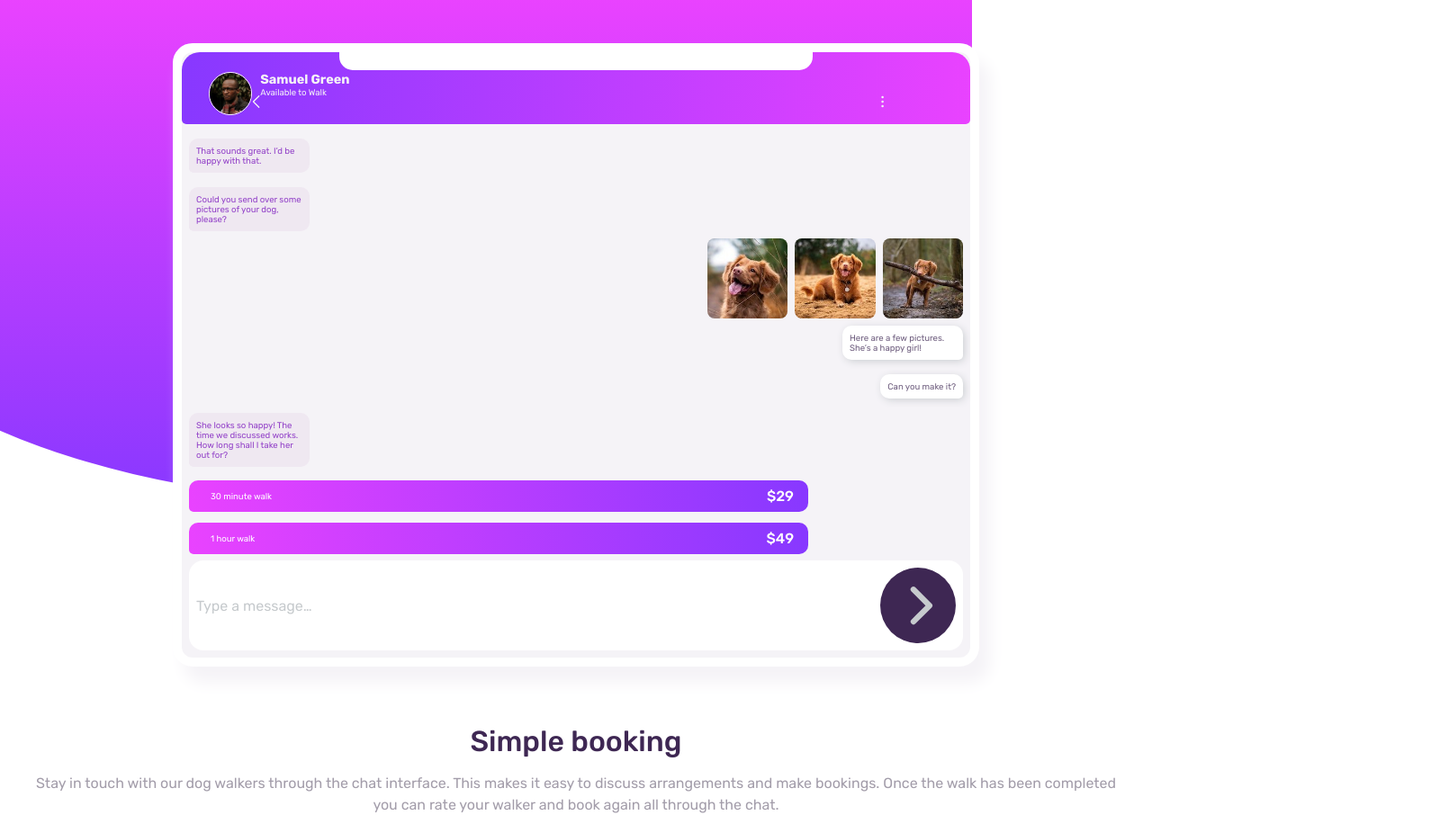
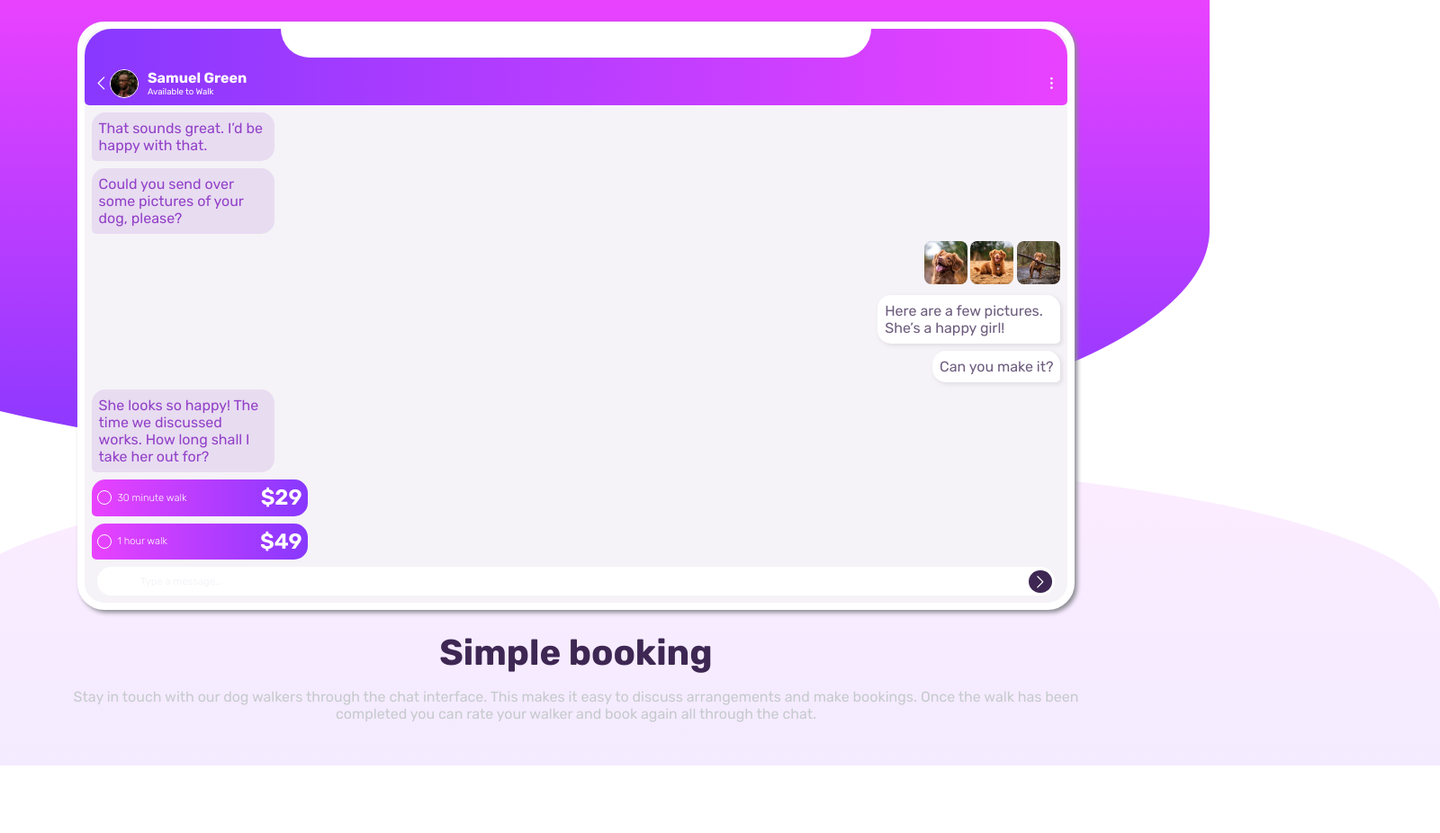
Before and after one commit to undeadskeleton/chat-app, a plain HTML site: page index.html in a window 1280 px wide. Shown: the whole page at 90% size, 1600 px wide, since content can reach past the window. After the commit the page ends 851 px from the top, so only its background shows below. Drawn offline with Linux system fonts and the light colour scheme.

Commit message:
Add files via upload

```diff
--- a/background-design.css
+++ b/background-design.css
@@ -1,41 +1,28 @@
 .background-design{
-    position:absolute;
-    top:0;
-    right:200px;
-    z-index: -1;
-    height:70%;
-    width:99%;
-    /* border: 1px solid #000; */
-    background: linear-gradient(
-        var(--light-magenta),
-          var(--light-violet)
-        );
-    align-self: flex-start;
-    border-radius:0 0 150% 150%;
-
+   z-index:-1;
+   top:0;
+   left:-20rem;
+   position: absolute;
+   width:130%;
+   height:60%;
+   border-radius:0 0 50% 50%;
+   background:linear-gradient(
+   var(--primary-light-magenta),
+   var(--primary-light-violet)
+   );
 }
 
-
 .background-design2{
-  display:inline-block;
-  position:absolute;
-  bottom:-100px;
-  right:-170px;
-  z-index: -1;
-  height:90%;
-  width:38%;
-  /* border: 1px solid #000; */
-  background: linear-gradient(
-      var(--light-magenta),
-        var(--light-violet)
-      );
-  align-self: flex-end;
-  border-radius: 150% 150% 0 0;
-  opacity:0.1;
+   z-index:-1;
+   bottom:0;
+   right:-20rem;
+   position: absolute;
+   width:130%;
+   height:40%;
+   border-radius: 50% 50% 0 0;
+   background:linear-gradient(
+   var(--primary-light-magenta),
+   var(--primary-light-violet)
+   );
+   opacity: 0.1;
 }
-
-@media (min-width:375px){
-  .background-design2{
-    display:none;
-  }
-}
--- a/global.css
+++ b/global.css
@@ -1,27 +1,13 @@
-*,*:before,*::after{
-    box-sizing: border-box;
+*,*::before,*::after{
+   box-sizing:border-box;
 }
 
 *{
-    margin:0;
-    padding:0;
+   margin: 0 0 0 0;
+   padding: 0 0 0 0;
 }
 
 body{
-    font-family: 'Rubik', sans-serif;
-    display:flex;
-    flex-direction: column;
-    justify-content: center;
-    align-items: center;
-    background-color: var(--white);
-
+   position:relative;
+   overflow-x:hidden;
 }
-
-@media (min-width:1440px){
-    body{
-        flex-direction: row;
-        display:block;
-        border: 1px solid red;
-        /* margin:3rem 0; */
-    }
-}
--- a/index.html
+++ b/index.html
@@ -1,79 +1,100 @@
 <!DOCTYPE html>
 <html lang="en">
+
 <head>
    <meta charset="UTF-8">
-  <meta name="viewport" content="width=device-width, initial-scale=1.0"> <!-- displays site properly based on user's device -->
+   <meta name="viewport" content="width=device-width, initial-scale=1.0">
 
    <link rel="icon" type="image/png" sizes="32x32" href="./images/favicon-32x32.png">
 
-  <title>Frontend Mentor | [Challenge Name Here]</title>
-  <!-- FONT-FILES -->
-  <!-- class="w-6 h-6" -->
+   <title>Chat app</title>
+
+   <!-- FONT-STYLE -->
    <link rel="preconnect" href="https://fonts.googleapis.com">
    <link rel="preconnect" href="https://fonts.gstatic.com" crossorigin>
-<link href="https://fonts.googleapis.com/css2?family=Rubik:wght@400;500;700&display=swap" rel="stylesheet">
-  <!-- CSS FILES -->
+   <link href="https://fonts.googleapis.com/css2?family=Rubik:ital,wght@0,300..900;1,300..900&display=swap" rel="stylesheet">
+
+   <!-- CSS-FILES
+  Feel free to remove these styles or customise in your own stylesheet 👍 -->
+
    <link rel="stylesheet" href="global.css">
-  <link rel="stylesheet" href="chat-container.css">
-  <link rel="stylesheet" href="contact-status.css">
-  <link rel="stylesheet" href="chats.css">
-  <link rel="stylesheet" href="picture.css">
-  <link rel="stylesheet" href="payment.css">
-  <link rel="stylesheet" href="type-box.css">
+   <link rel="stylesheet" href="background-design.css">
+   <link rel="stylesheet" href="main-container.css">
+   <link rel="stylesheet" href="chat-conatiner.css">
+   <link rel="stylesheet" href="status-container.css">
+   <link rel="stylesheet" href="chat-area.css">
+   <link rel="stylesheet" href="type-area.css">
    <link rel="stylesheet" href="outside-text.css">
-  <link rel="stylesheet" href="background-design.css">
    <link rel="stylesheet" href="utility.css">
+   <style>
+      .attribution {
+         font-size: 11px;
+         text-align: center;
+      }
 
-  <style>
-    .attribution { font-size: 11px; text-align: center; }
-    .attribution a { color: hsl(228, 45%, 44%); }
+      .attribution a {
+         color: hsl(228, 45%, 44%);
+      }
    </style>
 </head>
+
 <body>
-  <section class="background-design"></section>
+   <div class="background-design">
+   </div>
+   <section class="main-container">
       <section class="chat-container">
-    <div class="contact-status">
+         <div class="status-container">
             <div class="notch"></div>
-      <div class="others">
-        <svg xmlns="http://www.w3.org/2000/svg" fill="none" viewBox="0 0 24 24" stroke-width="1.5" stroke="currentColor" >
-          <path stroke-linecap="round" stroke-linejoin="round" d="M15.75 19.5 8.25 12l7.5-7.5" />
+            <svg xmlns="http://www.w3.org/2000/svg" viewBox="0 0 24 24" fill="currentColor">
+               <path fill-rule="evenodd" d="M7.72 12.53a.75.75 0 0 1 0-1.06l7.5-7.5a.75.75 0 1 1 1.06 1.06L9.31 12l6.97 6.97a.75.75 0 1 1-1.06 1.06l-7.5-7.5Z" clip-rule="evenodd" />
             </svg>
-
             <div class="contact">
-          <img class="avatar" src="avatar.jpg" alt="">
-         <div class="">
-           <div class="name">Samuel Green</div>
-           <div class="status">Available to Walk</div>
-          </div>
-        </div>
-        <svg xmlns="http://www.w3.org/2000/svg" fill="none" viewBox="0 0 24 24" stroke-width="1.5" stroke="currentColor">
-          <path stroke-linecap="round" stroke-linejoin="round" d="M12 6.75a.75.75 0 1 1 0-1.5.75.75 0 0 1 0 1.5ZM12 12.75a.75.75 0 1 1 0-1.5.75.75 0 0 1 0 1.5ZM12 18.75a.75.75 0 1 1 0-1.5.75.75 0 0 1 0 1.5Z" />
-        </svg>
+               <img src="avatar.jpg" alt="">
+               <div class="name-status">
+                  <p>Samuel Green</p>
+                  <p>Available to Walk</p>
                </div>
 
             </div>
-    <div class="chats">
+            <svg xmlns="http://www.w3.org/2000/svg" viewBox="0 0 24 24" fill="currentColor">
+               <path fill-rule="evenodd" d="M10.5 6a1.5 1.5 0 1 1 3 0 1.5 1.5 0 0 1-3 0Zm0 6a1.5 1.5 0 1 1 3 0 1.5 1.5 0 0 1-3 0Zm0 6a1.5 1.5 0 1 1 3 0 1.5 1.5 0 0 1-3 0Z" clip-rule="evenodd" />
+            </svg>
 
-    <div class="left text">That sounds great. I’d be happy with that.</div>
+         </div>
+         <div class="chat-area">
+            <div class="text left"> That sounds great. I’d be happy with that.
+            </div>
+            <div class="text left">Could you send over some pictures of your dog, please?
+            </div>
+            <div class="pictures">
+               <img src="dog-image-1.jpg" alt="">
+               <img src="dog-image-2.jpg" alt="">
+               <img src="dog-image-3.jpg" alt="">
+            </div>
+            <div class="text right"> Here are a few pictures. She’s a happy girl!
+            </div>
+            <div class="text right"> Can you make it?</div>
+            <div class="text left"> She looks so happy! The time we discussed works. How long shall I take her out for?</div>
 
-    <div class="left text">Could you send over some pictures of your dog, please?</div>
-    <div class="pictures">
-      <img src="dog-image-1.jpg" alt="" class="dog"><img src="dog-image-2.jpg" alt="" class="dog"><img src="dog-image-3.jpg" alt="" class="dog">
+            <div class="payment"><span><span class="circle"></span>30 minute walk</span>
+               $29</div>
+            <div class="payment"><span><span class="circle"></span>1 hour walk</span>
+               $49
             </div>
-    <div class="right text">Here are a few pictures. She’s a happy girl!</div>
-    <div class="right text">Can you make it?</div>
-    <div class="left text">She looks so happy! The time we discussed works. How long shall I take her out for?</div>
-    <div class="payment"><span>30 minute walk </span><span>$29</span></div>
-    <div class="payment"><span>1 hour walk</span><span> $49</span></div>
-    <div class="type-box">
-      <div>Type a message…</div>
 
-        <svg class="type-box-svg" xmlns="http://www.w3.org/2000/svg" viewBox="0 0 20 20" fill="currentColor" class="w-5 h-5">
-      <path fill-rule="evenodd" d="M8.22 5.22a.75.75 0 0 1 1.06 0l4.25 4.25a.75.75 0 0 1 0 1.06l-4.25 4.25a.75.75 0 0 1-1.06-1.06L11.94 10 8.22 6.28a.75.75 0 0 1 0-1.06Z" clip-rule="evenodd" />
+            <div class="type-area">
+               <p>
+                  Type a message…
+               </p>
+               <svg xmlns="http://www.w3.org/2000/svg" viewBox="0 0 24 24" fill="currentColor" class="w-6 h-6">
+                  <path fill-rule="evenodd" d="M16.28 11.47a.75.75 0 0 1 0 1.06l-7.5 7.5a.75.75 0 0 1-1.06-1.06L14.69 12 7.72 5.03a.75.75 0 0 1 1.06-1.06l7.5 7.5Z" clip-rule="evenodd" />
                </svg>
+            </div>
+         </div>
+
       </section>
+      <section class="outside-text">
 
-  <section class="outside-text">
          <h1>Simple booking</h1>
          <p>
 
@@ -81,11 +102,15 @@
             discuss arrangements and make bookings. Once the walk has been completed you can rate
             your walker and book again all through the chat.
          </p>
+
       </section>
-<section class="background-design2"></section>
-  <!-- <div class="attribution">
+   </section>
+   <div class="background-design2"></div>
+<!--
+   <div class="attribution">
       Challenge by <a href="https://www.frontendmentor.io?ref=challenge" target="_blank">Frontend Mentor</a>.
       Coded by <a href="#">Your Name Here</a>.
    </div> -->
 </body>
+
 </html>
--- a/main-container.css
+++ b/main-container.css
@@ -2,5 +2,4 @@
    /* border:5px solid red; */
    max-width:100%;
    padding: 1.5rem;
-
 }
--- a/outside-text.css
+++ b/outside-text.css
@@ -1,27 +1,18 @@
 .outside-text{
-    text-align: center;
-    margin:3rem 2rem;
+  text-align: center;
+  margin:1.5rem;
+
 }
 
-.outside-text *{
-    margin:1rem 0;
+.outside-text > *{
+   margin:1rem;
 }
-
 .outside-text h1{
-    font-size:2rem;
-    font-weight: 500;
-    color: var(--dark-desaturated-violet);
+   color: var(--primary-very-dark-desaturated-violet);
+   font-size:2.5rem;
+   text-wrap: nowrap;
 }
 
 .outside-text p{
-    color:var(--dark-grayish-violet);
-    line-height: 1.5;
+   color: var(--primary-grayish-blue);
 }
-
-@media (min-width:1440px){
-    .outside-text{
-        /* flex:1; */
-        width:30%;
-        height:30%;
-    }
-}
--- a/utility.css
+++ b/utility.css
@@ -1,16 +1,23 @@
 :root {
-    --pale-violet: hsl(276, 100%, 81%); /* (sub-heading at the top of the app UI) */
-    --moderate-violet: hsl(276, 55%, 52%); /* (chat on the left) */
-    --desaturated-dark-violet: hsl(271, 15%, 43%); /* (chat on the right) */
-    --grayish-blue: hsl(206, 6%, 79%); /* (placeholder text) */
-    --dark-desaturated-violet: hsl(271, 36%, 24%); /* (main heading) */
-    --dark-grayish-violet: hsl(270, 7%, 64%); /* (paragraph) */
-    /* Gradients */
-    --light-magenta: hsl(293, 100%, 63%); /* (Light Magenta) */
-    --light-violet: hsl(264, 100%, 61%); /* (Light Violet) */
-    /* Secondary Colors */
-    --white: hsl(0, 0%, 100%); /* (White) */
-    --light-grayish-violet: hsl(270, 20%, 96%); /* (app background) */
-    --dark-desaturated-violet: hsl(271, 36%, 24%); /* (submit button background) */
-    --very-light-magenta: hsla(289, 30%, 86%, 0.349); /* (radio button outline) */
-  }
+   /* Primary Colors */
+  --primary-pale-violet: #D89EFF; /* Sub-heading (hsl) */
+  --primary-moderate-violet: #9241C8; /* Chat left (hsl) */
+  --primary-desaturated-dark-violet: #6E5D7E; /* Chat right (hsl) */
+  --primary-grayish-blue: #C6CACD; /* Placeholder text (hsl) */
+  --primary-very-dark-desaturated-violet: #3E2753; /* Main heading (hsl) */
+  --primary-dark-grayish-violet: #A39DAA; /* Paragraph (hsl) */
+  --primary-light-magenta: #E942FF; /* Gradient start (hsl) */
+  --primary-light-violet: #8838FF; /* Gradient end (hsl) */
+
+
+/* Secondary Colors */
+--secondary-white: #FFFFFF; /* White (hsl) */
+--secondary-light-grayish-violet: #F5F3F7; /* App background (hsl) */
+--secondary-very-dark-desaturated-violet: #3E2753; /* Submit button (hsl) */
+--secondary-very-light-magenta: #E570FF; /* Radio button outline (hsl) */
+
+/* Typography and other styles can be defined here as needed */
+
+font-family: "Rubik", sans-serif;
+font-size:16px;
+}
```
Lines whose indentation alone changed are shown as unchanged.
